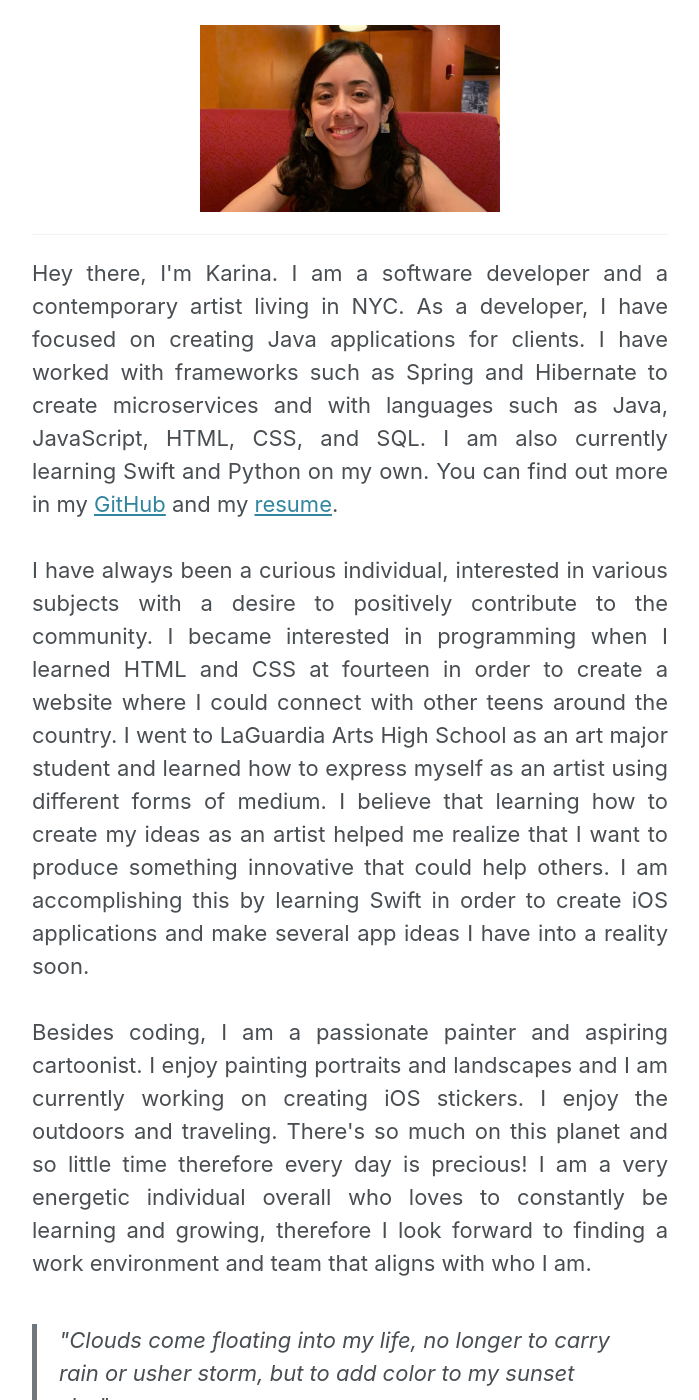
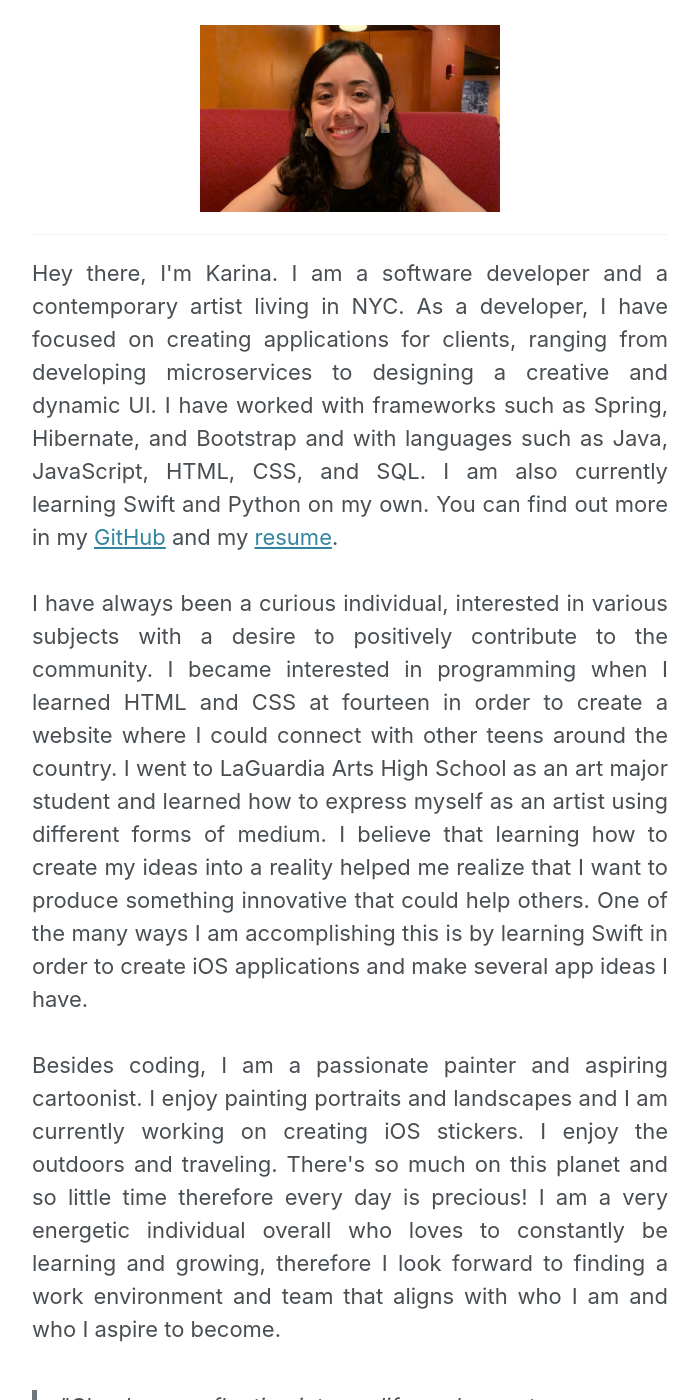
Before and after one commit to kmacancela/kmacancela.github.io, a Jekyll site: the page built from index.html, in a window 1280 px wide and 1400 px high, scrolled down 1148 px. Shown: the whole window, without its empty margins (290-989 px from the left). Built offline with Jekyll 4.4.1, drawn with Linux system fonts in a browser that asks for light colours; cached includes are drawn as plain includes; nearby versions of some CDN libraries; the list of posts is cut into pages by our own code.

Commit message:
Adding minor updates

```diff
--- a/_config.yml
+++ b/_config.yml
@@ -126,10 +126,10 @@
       url: "https://github.com/kmacancela"
     - label: "Instagram"
       icon: "fab fa-fw fa-instagram"
-      url: "https://www.instagram.com/coolkatwizard/"
+      # url: "https://www.instagram.com/coolkatwizard/"
     - label: "LinkedIn"
       icon: "fab fa-fw fa-linkedin"
-      url: "https://www.linkedin.com/in/kmacancela/"
+      # url: "https://www.linkedin.com/in/kmacancela/"
 
 # Site Footer
 footer:
@@ -145,7 +145,7 @@
       url: "https://www.linkedin.com/in/kmacancela/"
     - label: "Instagram"
       icon: "fab fa-fw fa-instagram"
-      url: "https://www.instagram.com/coolkatwizard/"
+      # url: "https://www.instagram.com/coolkatwizard/"
 
 
 # Reading Files
--- a/index.html
+++ b/index.html
@@ -11,11 +11,11 @@
   <img src="/assets/images/about_me.jpg" width="300">
   <hr>
   <p align="justify">
-    Hey there, I'm Karina. I am a software developer and a contemporary artist living in NYC. As a developer, I have focused on creating Java applications for clients. I have worked with frameworks such as Spring and Hibernate to create microservices and with languages such as Java, JavaScript, HTML, CSS, and SQL. I am also currently learning Swift and Python on my own. You can find out more in my <a href="https://github.com/kmacancela">GitHub</a> and my <a href="/assets/docs/Karina%20Macancela%20-%20Resume.pdf">resume</a>.
+    Hey there, I'm Karina. I am a software developer and a contemporary artist living in NYC. As a developer, I have focused on creating applications for clients, ranging from developing microservices to designing a creative and dynamic UI. I have worked with frameworks such as Spring, Hibernate, and Bootstrap and with languages such as Java, JavaScript, HTML, CSS, and SQL. I am also currently learning Swift and Python on my own. You can find out more in my <a href="https://github.com/kmacancela">GitHub</a> and my <a href="/assets/docs/Karina%20Macancela%20-%20Resume.pdf">resume</a>.
     <br><br>
-    I have always been a curious individual, interested in various subjects with a desire to positively contribute to the community. I became interested in programming when I learned HTML and CSS at fourteen in order to create a website where I could connect with other teens around the country. I went to LaGuardia Arts High School as an art major student and learned how to express myself as an artist using different forms of medium. I believe that learning how to create my ideas as an artist helped me realize that I want to produce something innovative that could help others. I am accomplishing this by learning Swift in order to create iOS applications and make several app ideas I have into a reality soon.
+    I have always been a curious individual, interested in various subjects with a desire to positively contribute to the community. I became interested in programming when I learned HTML and CSS at fourteen in order to create a website where I could connect with other teens around the country. I went to LaGuardia Arts High School as an art major student and learned how to express myself as an artist using different forms of medium. I believe that learning how to create my ideas into a reality helped me realize that I want to produce something innovative that could help others. One of the many ways I am accomplishing this is by learning Swift in order to create iOS applications and make several app ideas I have.
     <br><br>
-    Besides coding, I am a passionate painter and aspiring cartoonist. I enjoy painting portraits and landscapes and I am currently working on creating iOS stickers. I enjoy the outdoors and traveling. There's so much on this planet and so little time therefore every day is precious! I am a very energetic individual overall who loves to constantly be learning and growing, therefore I look forward to finding a work environment and team that aligns with who I am.
+    Besides coding, I am a passionate painter and aspiring cartoonist. I enjoy painting portraits and landscapes and I am currently working on creating iOS stickers. I enjoy the outdoors and traveling. There's so much on this planet and so little time therefore every day is precious! I am a very energetic individual overall who loves to constantly be learning and growing, therefore I look forward to finding a work environment and team that aligns with who I am and who I aspire to become.
 </center>
     <blockquote>
       "Clouds come floating into my life, no longer to carry rain or usher storm, but to add color to my sunset sky." <br>- Rabindranath Tagore
```
